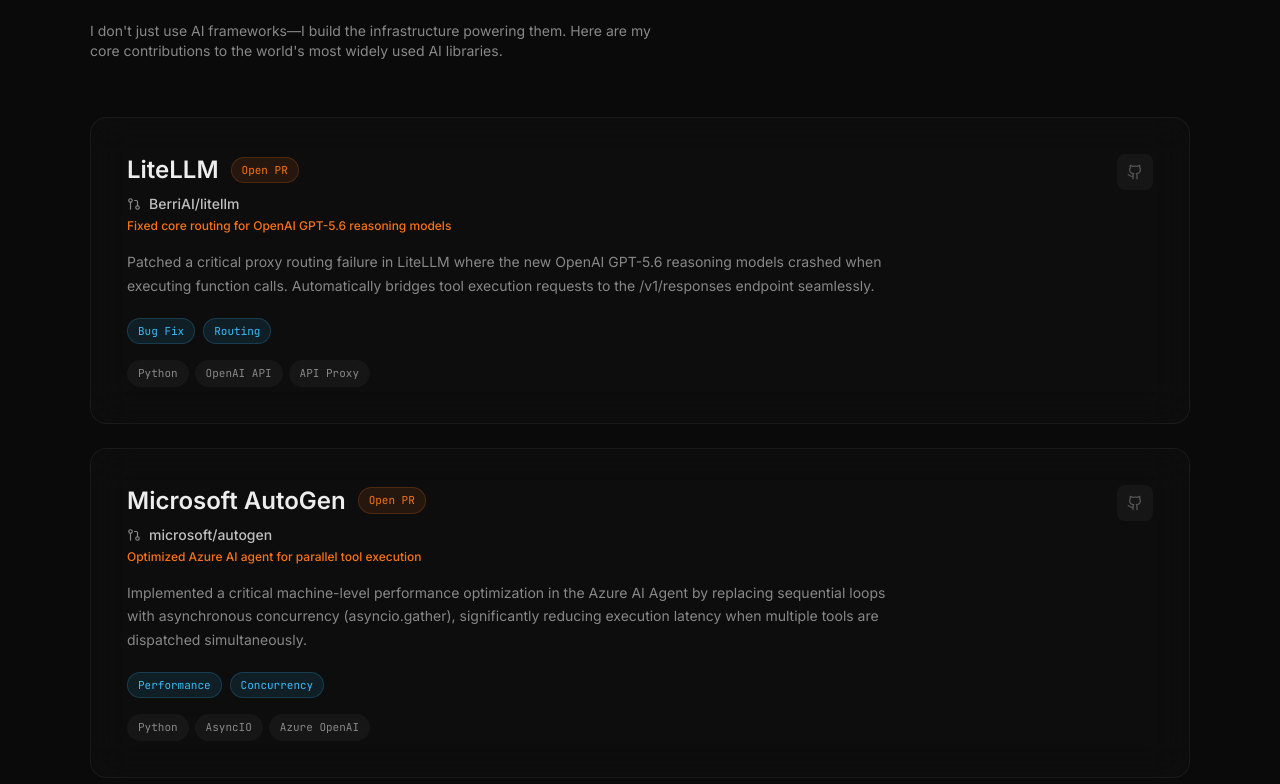
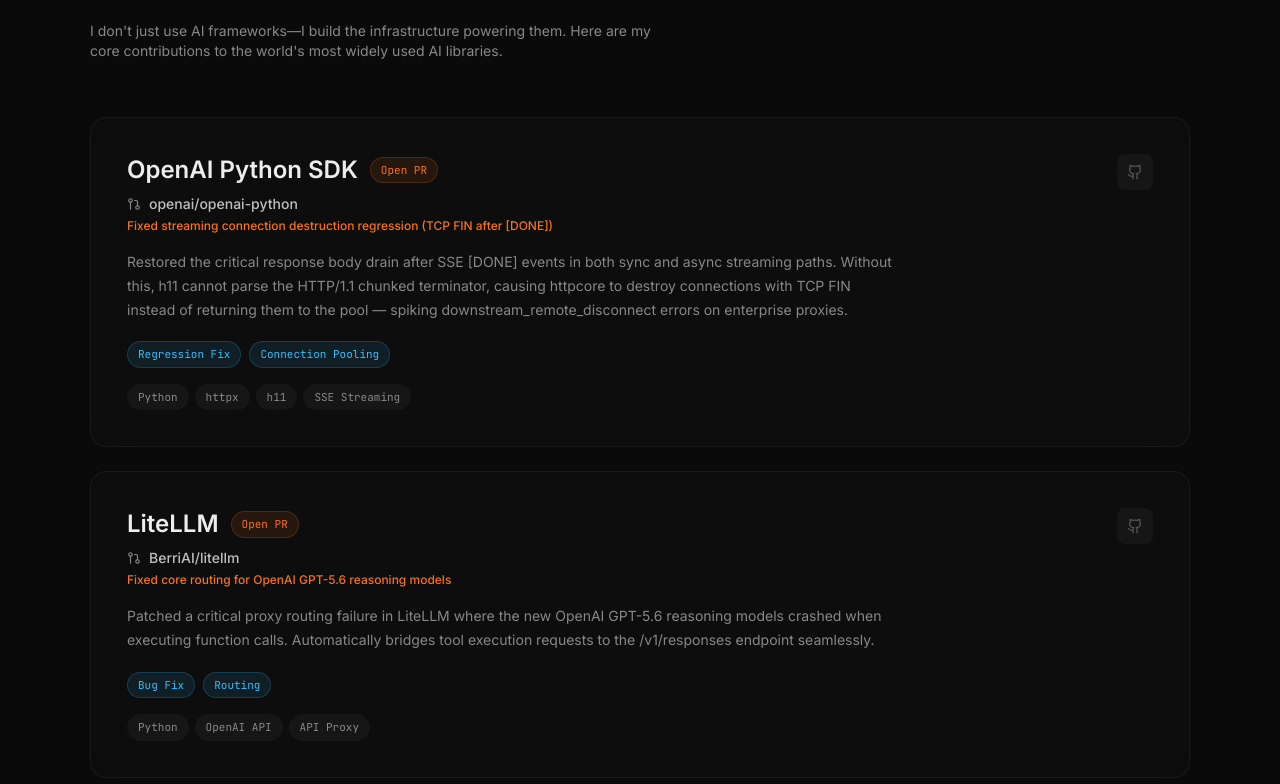
Before and after one commit to mukktinaadh/portfolio-26, a Next.js app: page / in a window 1280 px wide. Shown: the part 2836-3620 px from the top of the page. Built offline with nearby package versions, Linux system fonts and the light colour scheme.

Commit message:
feat: add OpenAI Python SDK streaming fix PR #3512

```diff
--- a/components/OpenSource.tsx
+++ b/components/OpenSource.tsx
@@ -4,6 +4,19 @@
 import { Github, GitPullRequest } from "lucide-react";
 
 const contributions = [
+  {
+    id: "openai-python-3512",
+    title: "OpenAI Python SDK",
+    repo: "openai/openai-python",
+    tagline: "Fixed streaming connection destruction regression (TCP FIN after [DONE])",
+    status: "Open PR",
+    statusColor: "chip-orange",
+    description:
+      "Restored the critical response body drain after SSE [DONE] events in both sync and async streaming paths. Without this, h11 cannot parse the HTTP/1.1 chunked terminator, causing httpcore to destroy connections with TCP FIN instead of returning them to the pool — spiking downstream_remote_disconnect errors on enterprise proxies.",
+    tech: ["Python", "httpx", "h11", "SSE Streaming"],
+    metrics: ["Regression Fix", "Connection Pooling"],
+    github: "https://github.com/openai/openai-python/pull/3512",
+  },
   {
     id: "litellm-33373",
     title: "LiteLLM",
```
